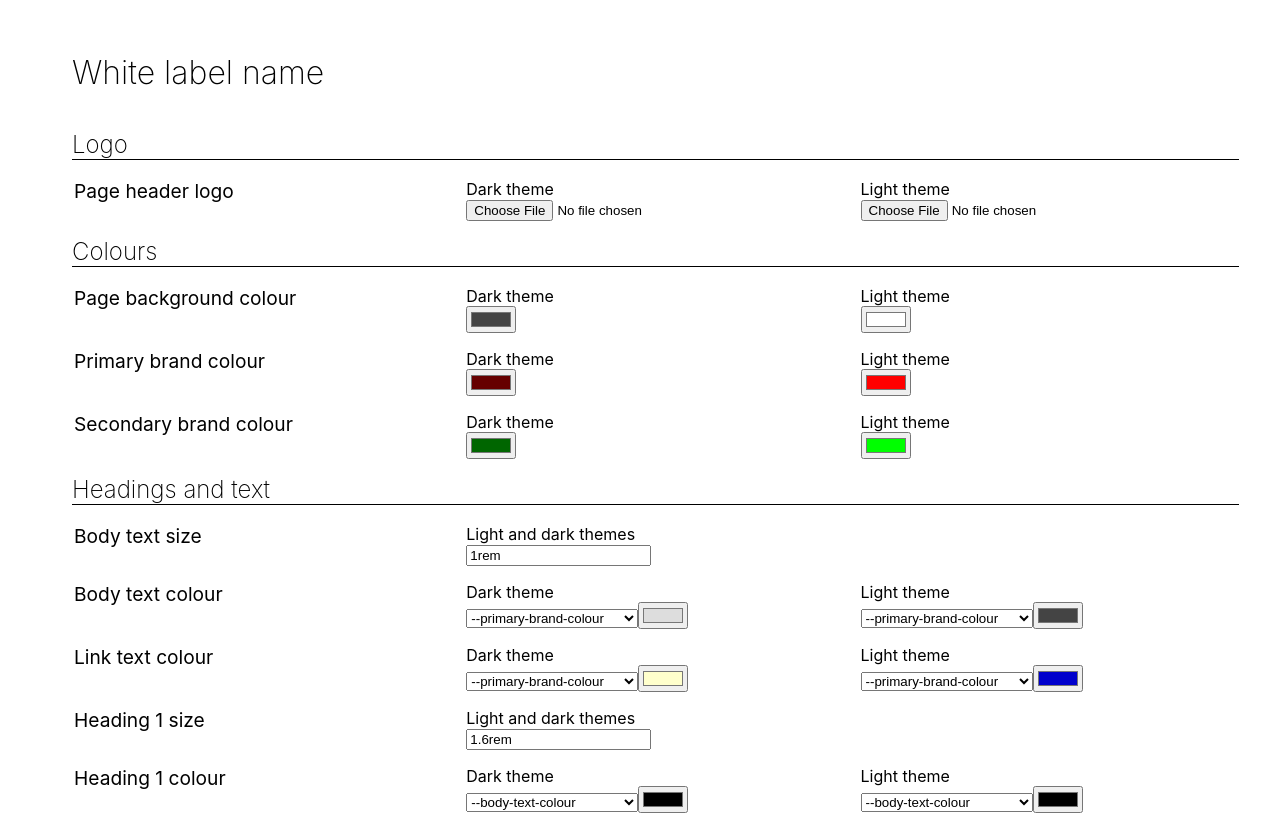
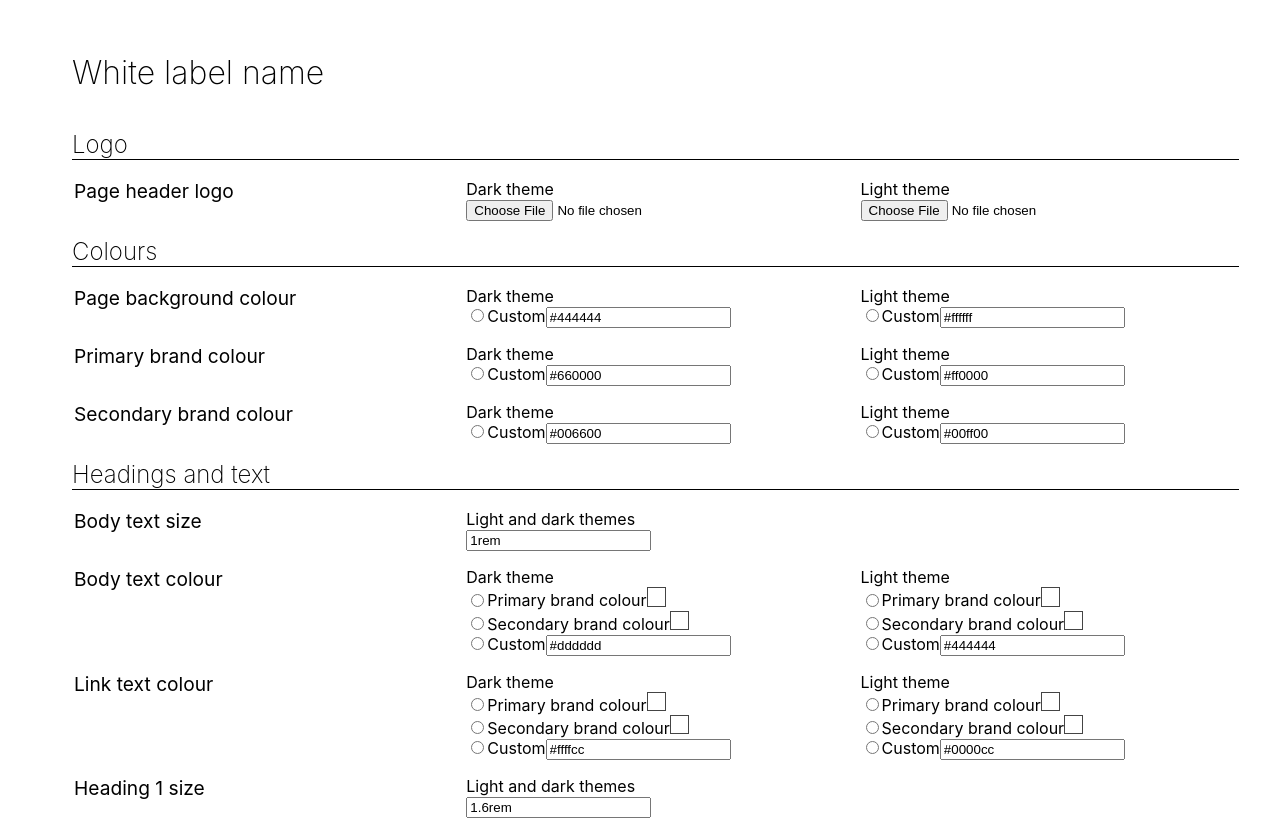
Before and after one commit to davidpounds/whitelabel, a React (Create React App) app: page / in a window 1280 px wide. Shown: the top 820 px of the page. Built offline with nearby package versions, Linux system fonts and the light colour scheme.

Commit message:
Adds initial support for displaying included colours

```diff
--- a/src/components/CssValue.css
+++ b/src/components/CssValue.css
@@ -4,3 +4,9 @@
 .css-value-label {
     display: block;
 }
+.css-value-colour-swatch {
+    display: inline-block;
+    width: 1.2rem;
+    height: 1.2rem;
+    border: 1px solid #444;
+}
--- a/src/components/CssValue.jsx
+++ b/src/components/CssValue.jsx
@@ -1,5 +1,13 @@
 import './CssValue.css';
 import { CSS_VALUE_TYPE, THEME, makeUpperCaseFirstLetter } from '../utils';
+import data from '../data/whiteLabelData.json'; // TODO - use store or context
+
+const cssCustomProperties = data?.sections?.reduce?.((acc, section) => [
+    ...acc,
+    ...section?.cssCustomProperties
+], []) ?? [];
+
+const getCssValueDetails = cssPropertyName => cssCustomProperties.find(ccp => ccp.property === cssPropertyName) ?? null;
 
 const CssValue = props => {
     const {
@@ -49,20 +57,28 @@ const ColourValue = props => {
 
     return (
         <>
-            {showIncludeColours && (
-                <select value={cssValue ?? ''}>
-                    {includeColours.map(col => {
-                        return <option value={col}>{col}</option>
+            {showIncludeColours && includeColours.map(col => {
+                const optName = getCssValueDetails(col)?.propertyName ?? col;
+                return (
+                    <div>
+                        <input type="radio" name={`col-${id}`} value={col} />
+                        {optName}
+                        <span className="css-value-colour-swatch" style={{backgroundColor: `var(${col})`}}></span>
+                    </div>
+                );
             })}
-                </select>
-            )}
+
+            <div>
+                <input type="radio" name={`col-${id}`} value="custom" />
+                Custom
                 <input
                     id={id}
                     className="css-value-input"
-                type="color"
+                    type="text"
                     data-theme={theme}
                     value={cssValue ?? ''}
                 />
+            </div>
         </>
     );
 };
```
Lines whose indentation alone changed are shown as unchanged.
